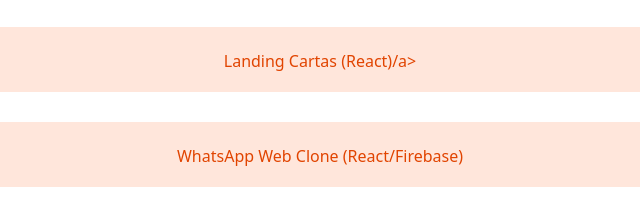
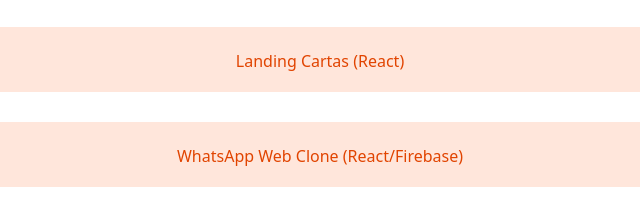
Before and after one commit to JoseNieves00/Portafolio-Jose-Nieves, a plain HTML site: page index.html in a window 1280 px wide. Shown: the part 679-876 px from the top of the page, 320-960 px from the left. Drawn offline with nearby package versions, Linux system fonts and the light colour scheme.

Commit message:
Update index.html

```diff
--- a/index.html
+++ b/index.html
@@ -118,7 +118,7 @@
         <a href="https://pokedexbyjn.netlify.app" target="blank" class="links">Pokedex (Escritorio)</a>
         <a href="https://effortless-alpaca-711110.netlify.app" target="blank" class="links">Landing Price</a>
         <a href="https://tiny-dasik-a48088.netlify.app" target="blank" class="links">Landind Enver</a>
-        <a href="https://marvelous-dolphin-752a23.netlify.app" target="blank" class="links">Landing Cartas (React)/a>
+        <a href="https://marvelous-dolphin-752a23.netlify.app" target="blank" class="links">Landing Cartas (React)</a>
         <a href="https://phenomenal-parfait-ab5de6.netlify.app" target="blank" class="links">WhatsApp Web Clone (React/Firebase)</a>
     </section>
 
```
